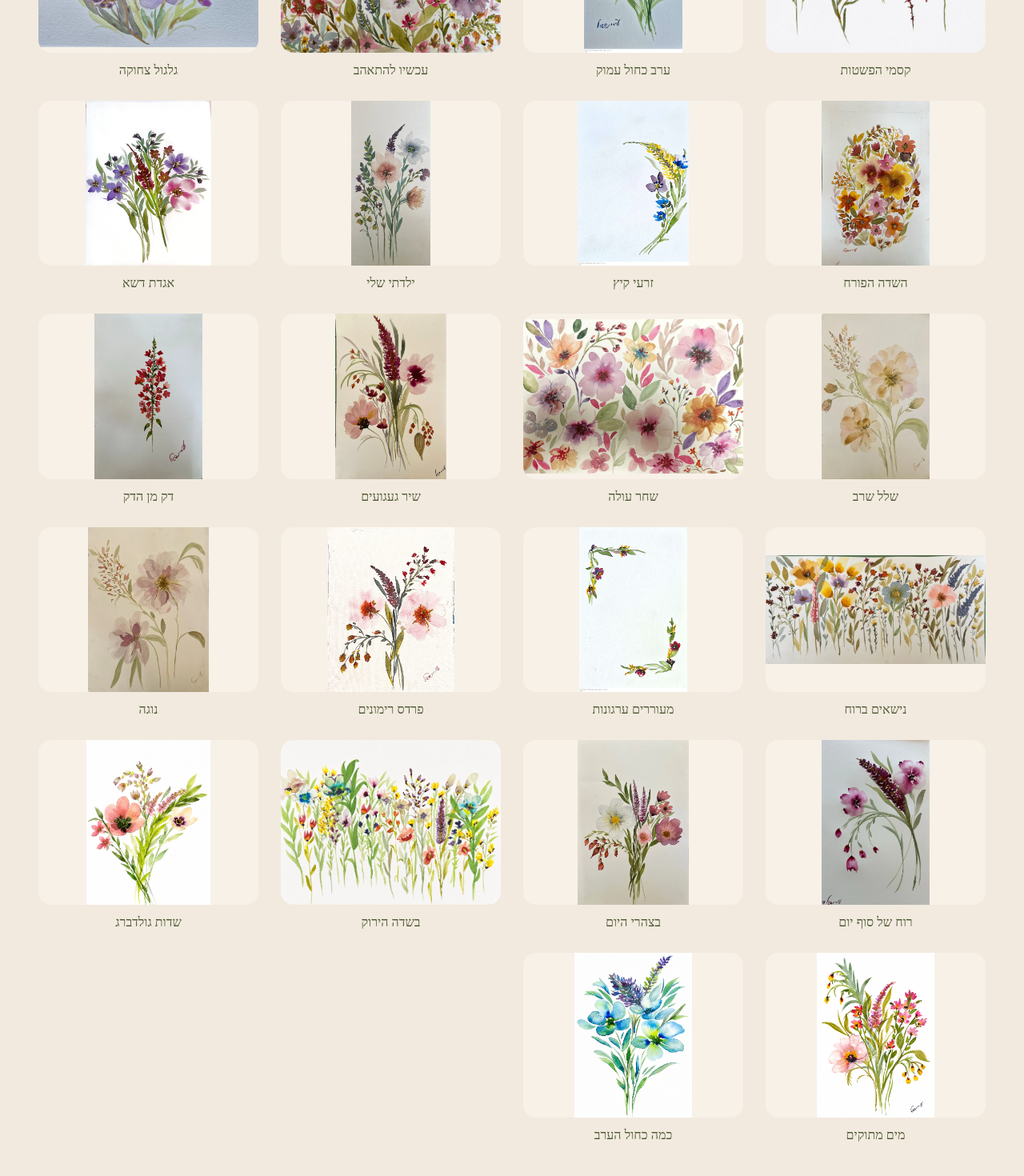
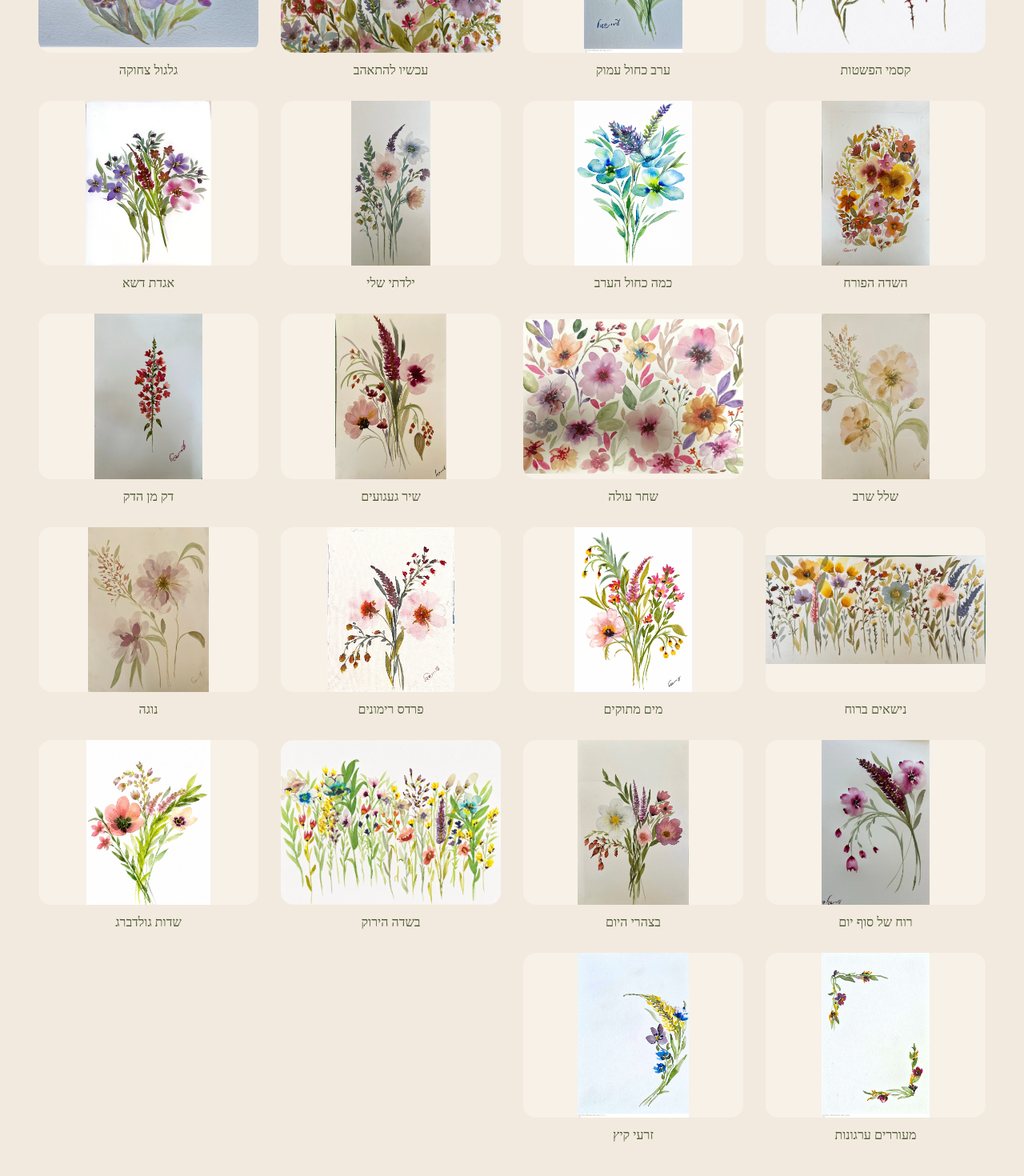
Before and after one commit to gaddyh/sagoliani, a React (Vite) app: page / in a window 1280 px wide. Shown: the part 3260-4730 px from the top of the page at 80% size. Built offline with nearby package versions, Linux system fonts and the light colour scheme; a web font is replaced by a local one.

Commit message:
Reorder four gallery paintings
Swap כמה כחול הערב into slot 6 with זרעי קיץ moving to the end,
and מים מתוקים into slot 14 with מעוררים ערגונות moving to slot 21;
each painting keeps its own photo.

```diff
--- a/src/data/gallery.ts
+++ b/src/data/gallery.ts
@@ -4,7 +4,7 @@ export const galleryArtworks = [
   { image: '/assets/gallery/gallery-03.webp', name: 'עכשיו להתאהב' },
   { image: '/assets/gallery/gallery-04.webp', name: 'גלגול צחוקה' },
   { image: '/assets/gallery/gallery-05.webp', name: 'השדה הפורח' },
-  { image: '/assets/gallery/gallery-06.webp', name: 'זרעי קיץ' },
+  { image: '/assets/gallery/gallery-22.webp', name: 'כמה כחול הערב' },
   { image: '/assets/gallery/gallery-07.webp', name: 'ילדתי שלי' },
   { image: '/assets/gallery/gallery-08.webp', name: 'אגדת דשא' },
   { image: '/assets/gallery/gallery-09.webp', name: 'שלל שרב' },
@@ -12,13 +12,13 @@ export const galleryArtworks = [
   { image: '/assets/gallery/gallery-11.webp', name: 'שיר געגועים' },
   { image: '/assets/gallery/gallery-12.webp', name: 'דק מן הדק' },
   { image: '/assets/gallery/gallery-13.webp', name: 'נישאים ברוח' },
-  { image: '/assets/gallery/gallery-14.webp', name: 'מעוררים ערגונות' },
+  { image: '/assets/gallery/gallery-21.webp', name: 'מים מתוקים' },
   { image: '/assets/gallery/gallery-15.webp', name: 'פרדס רימונים' },
   { image: '/assets/gallery/gallery-16.webp', name: 'נוגה' },
   { image: '/assets/gallery/gallery-17.webp', name: 'רוח של סוף יום' },
   { image: '/assets/gallery/gallery-18.webp', name: 'בצהרי היום' },
   { image: '/assets/gallery/gallery-19.webp', name: 'בשדה הירוק' },
   { image: '/assets/gallery/gallery-20.webp', name: 'שדות גולדברג' },
-  { image: '/assets/gallery/gallery-21.webp', name: 'מים מתוקים' },
-  { image: '/assets/gallery/gallery-22.webp', name: 'כמה כחול הערב' },
+  { image: '/assets/gallery/gallery-14.webp', name: 'מעוררים ערגונות' },
+  { image: '/assets/gallery/gallery-06.webp', name: 'זרעי קיץ' },
 ]
```
